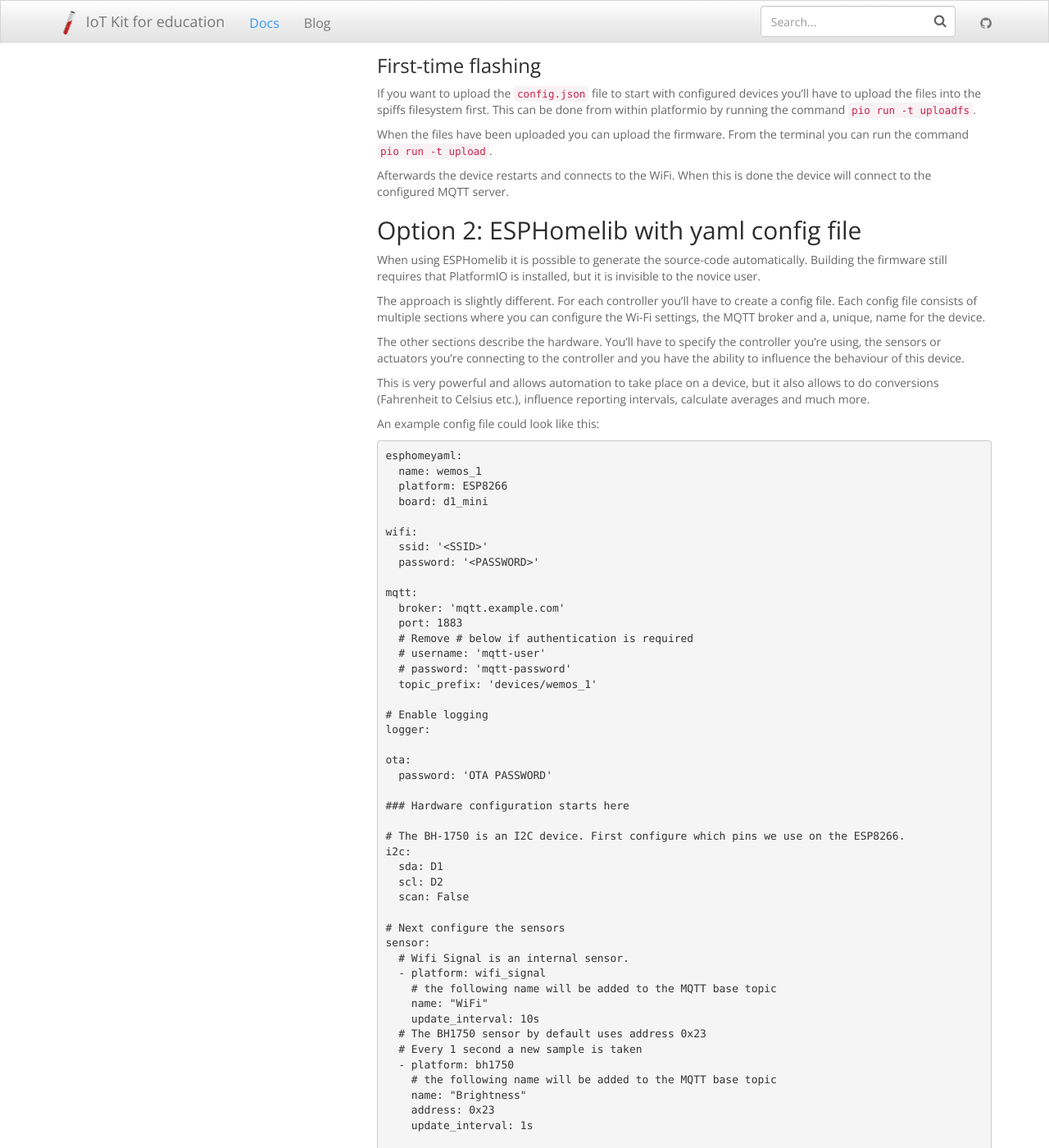
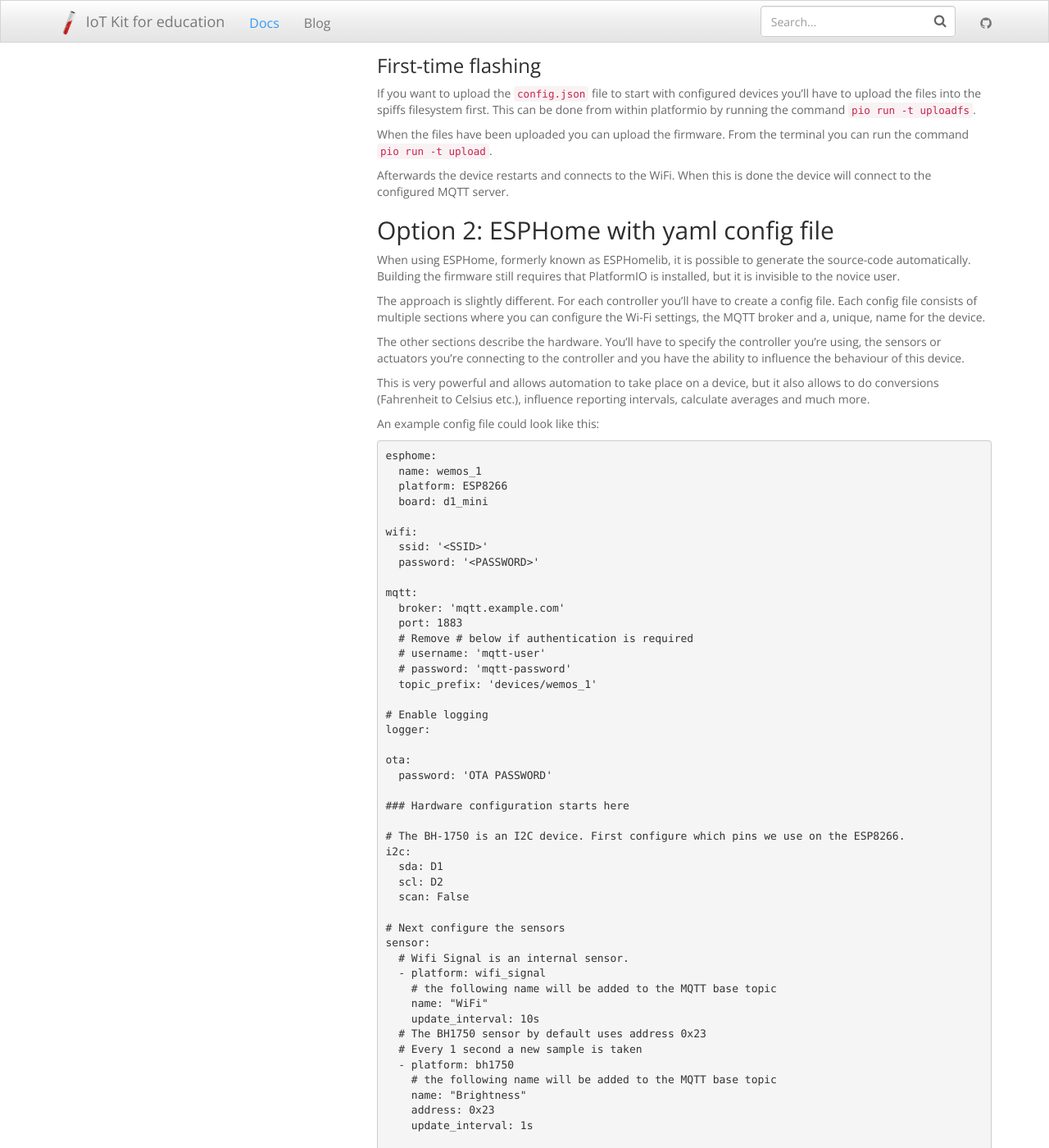
Before and after one commit to mverleun/IoT-Web, a Jekyll site: the page built from _docs/firmwares.md, in a window 1280 px wide and 1400 px high, scrolled down 1657 px. Shown: the whole window at 82% size. Built offline with Jekyll 4.4.1, drawn with Linux system fonts in a browser that asks for light colours; nearby versions of some CDN libraries; some of the changed text lies outside the part shown.

Commit message:
Changed name of ESPHomelib into ESPHome

````diff
--- a/_docs/firmwares.md
+++ b/_docs/firmwares.md
@@ -86,8 +86,8 @@ When the files have been uploaded you can upload the firmware. From the terminal
 
 Afterwards the device restarts and connects to the WiFi. When this is done the device will connect to the configured MQTT server.
 
-## Option 2: ESPHomelib with yaml config file
-When using ESPHomelib it is possible to generate the source-code automatically. Building the firmware still requires that PlatformIO is installed, but it is invisible to the novice user.
+## Option 2: ESPHome with yaml config file
+When using ESPHome, formerly known as ESPHomelib, it is possible to generate the source-code automatically. Building the firmware still requires that PlatformIO is installed, but it is invisible to the novice user.
 
 The approach is slightly different. For each controller you'll have to create a config file. Each config file consists of multiple sections where you can configure the Wi-Fi settings, the MQTT broker and a, unique, name for the device.
 
@@ -98,7 +98,7 @@ This is very powerful and allows automation to take place on a device, but it al
 An example config file could look like this:
 
 ```
-esphomeyaml:
+esphome:
   name: wemos_1
   platform: ESP8266
   board: d1_mini
@@ -153,7 +153,7 @@ sensor:
 
 Let's assume that the name of this file is `wemos_1.yaml`. Once you've created this file compiling and uploading is as easy as running the command:
 
-`$ esphomeyaml wemos_1.yaml run`
+`$ esphome wemos_1.yaml run`
 
 ### First-time flashing
 The very first time you flash ESPHomelib firmware you have to connect the device via USB.
````
